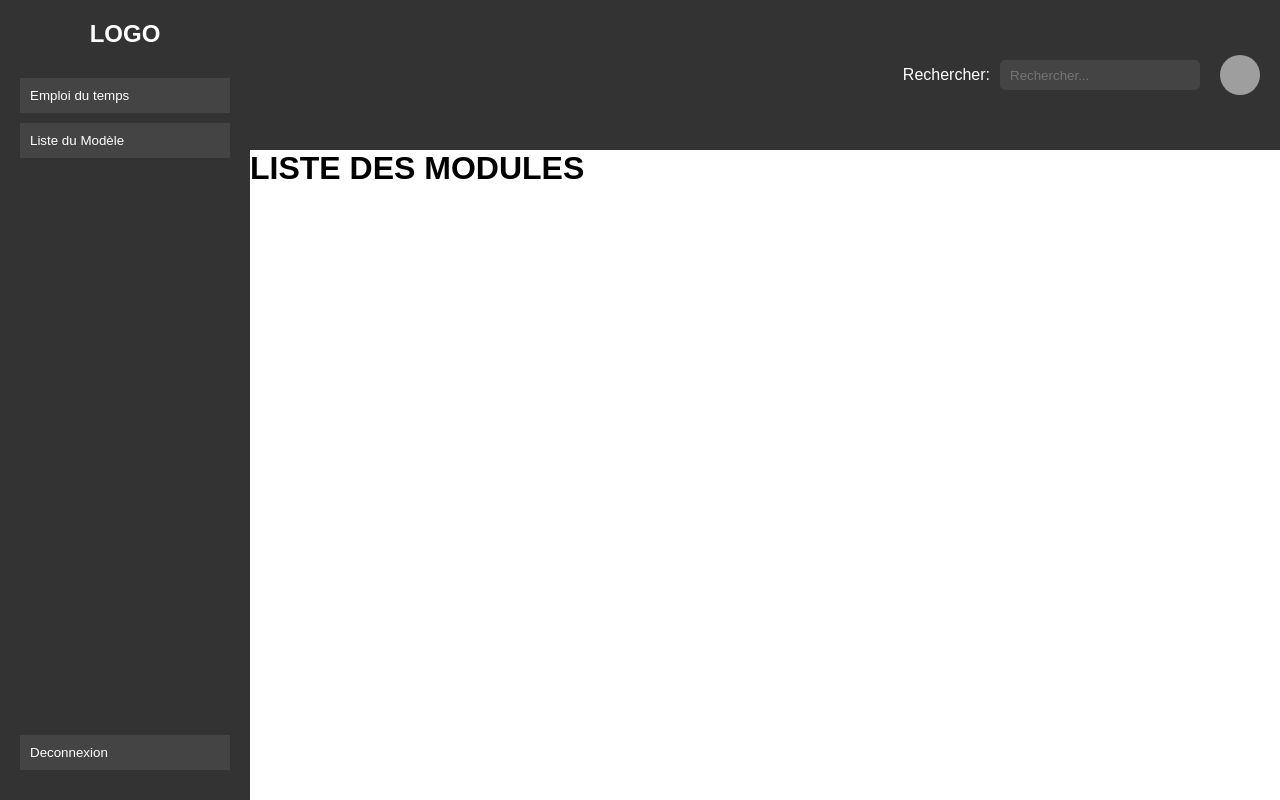
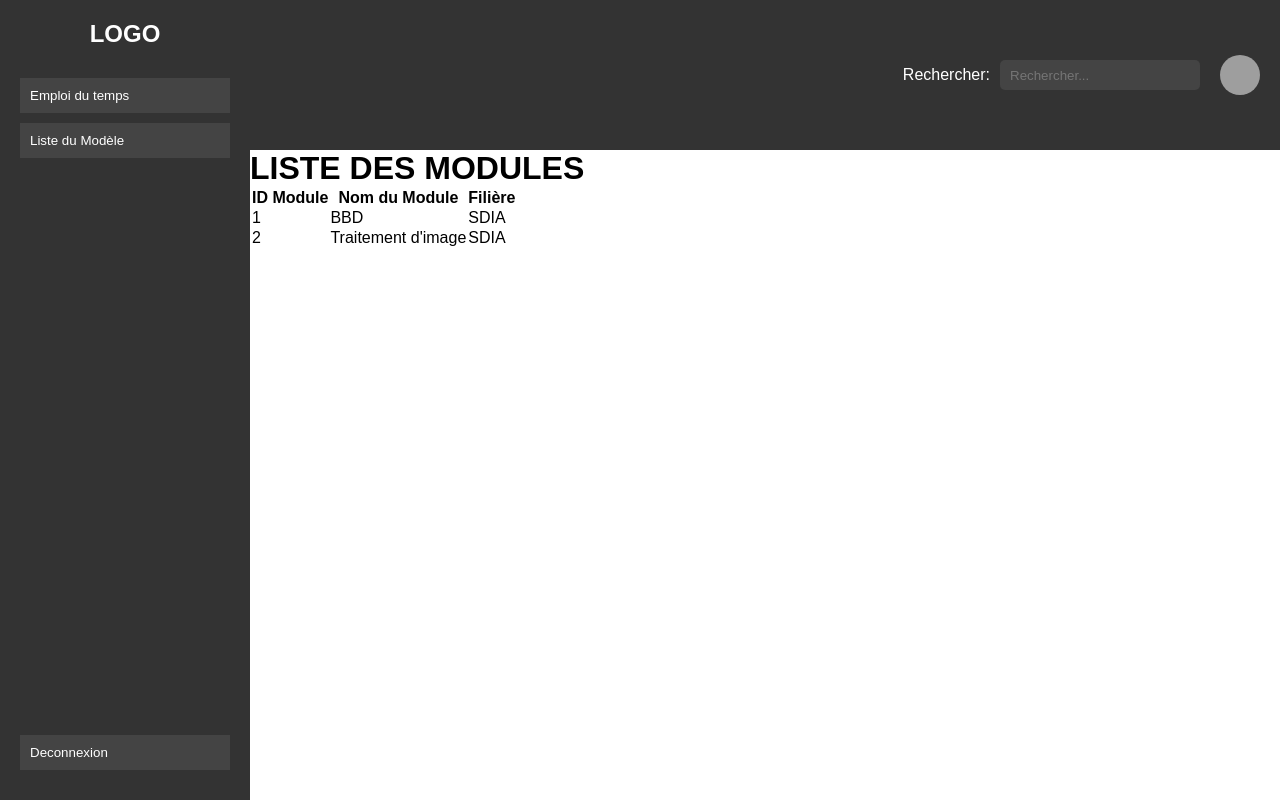
Before and after one commit to IMADKHKHALIFI/PROJET_2, a Django app: template projet_attendance/student_app/templates/studentDash/liste_des_modules.html in a window 1280 px wide. Run offline with Django 5.2, Linux system fonts and the light colour scheme; the template is opened without the code that fills it: values that come from a table or form of the project are taken from there, others are empty; data comes from the database, SQL or seed files in the repository; grey boxes are pictures that could not be loaded.

Commit message:
Update liste_des_modules.html

```diff
--- a/projet_attendance/student_app/templates/studentDash/liste_des_modules.html
+++ b/projet_attendance/student_app/templates/studentDash/liste_des_modules.html
@@ -1,9 +1,31 @@
 {% extends 'studentDash/Etudiant.html' %}
 {% load static %}
+
 {% block liste_des_modules %}
-
 
 <h1>LISTE DES MODULES</h1>
 
+<table>
+    <thead>
+        <tr>
+            <th>ID Module</th>
+            <th>Nom du Module</th>
+            <th>Filière</th>
+        </tr>
+    </thead>
+    <tbody>
+        {% for module in modules %}
+        <tr>
+            <td>{{ module.id_module }}</td>
+            <td>{{ module.module_name }}</td>
+            <td>{{ module.filiere.nom_filiere }}</td>
+        </tr>
+        {% empty %}
+        <tr>
+            <td colspan="3">Aucun module disponible pour le moment.</td>
+        </tr>
+        {% endfor %}
+    </tbody>
+</table>
 
 {% endblock liste_des_modules %}
```
